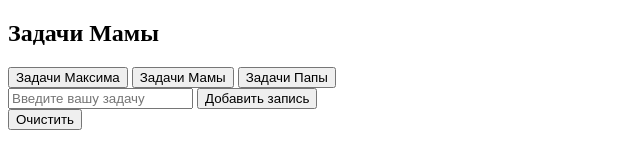
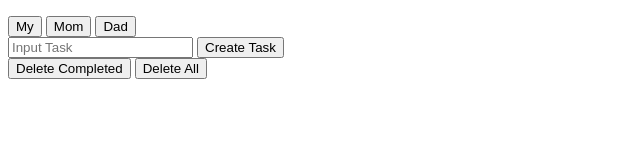
Before and after one commit to werytens/todo, a plain HTML site: page index.html in a window 1280 px wide. Shown: the whole page, without its empty margins (0-640 px from the left). Drawn offline with Linux system fonts and the light colour scheme.

Commit message:
Update index.html

```diff
--- a/index.html
+++ b/index.html
@@ -4,37 +4,43 @@
     <meta charset="UTF-8">
     <meta http-equiv="X-UA-Compatible" content="IE=edge">
     <meta name="viewport" content="width=device-width, initial-scale=1.0">
-    <title>Todo</title>
-    <link rel="stylesheet" href="./index.css">
-    <script src="./index.js" defer></script>
+
     <link rel="preconnect" href="https://fonts.googleapis.com">
-<link rel="preconnect" href="https://fonts.gstatic.com" crossorigin>
-<link href="https://fonts.googleapis.com/css2?family=Roboto:wght@100&display=swap" rel="stylesheet">
+    <link rel="preconnect" href="https://fonts.gstatic.com" crossorigin>
+    <link href="https://fonts.googleapis.com/css2?family=Montserrat:wght@700&display=swap" rel="stylesheet">
+
+    <title> TODO LIST </title>
+
+    <link rel="stylesheet" href="index.css">
+    <script src = "index.js" defer type="module"></script>
 </head>
 <body>
-    <section class="todo">
-        <h1 class = 'title'>
-            Задачи Мамы
-        </h1>
+    <div class="container">
 
-        <div class = "works__button">
-            <button class = "work__buttons work_max" >Задачи Максима</button>
-            <button class = "work__buttons work_mom" >Задачи Мамы</button>
-            <button class = "work__buttons work__dad" >Задачи Папы</button>
-        </div>
+        <section class="todo__block">
 
-        <form>
-            <input id = "frominp" placeholder="Введите вашу задачу">
-            <button id = "frombtn">Добавить запись</button>
-        </form>
-        <div id = "list">
-            <div class="listelem">
+            <p class="title"></p>
+
+            <div class="buttons">
+                <button class = "task__button buttontask__my">My</button>
+                <button class = "task__button buttontask__mom">Mom</button>
+                <button class = "task__button buttontask__dad">Dad</button>
             </div>
-        </div>
 
-        <div class="clear">
-            <button id = "clear">Очистить</button>
-        </div>
-    </section>
+            <form action="" class="input__field">
+                <input type="text" class="if__input" placeholder="Input Task">
+                <button class="if__button">Create Task</button>
+            </form>
+
+            <div class="active__buttons">
+                <button class = "delete__completed">Delete Completed</button>
+                <button class = "delete__all">Delete All</button>
+            </div>
+
+            <div class="task__list"></div>
+
+        </section>
+
+    </div>
 </body>
 </html>
```
